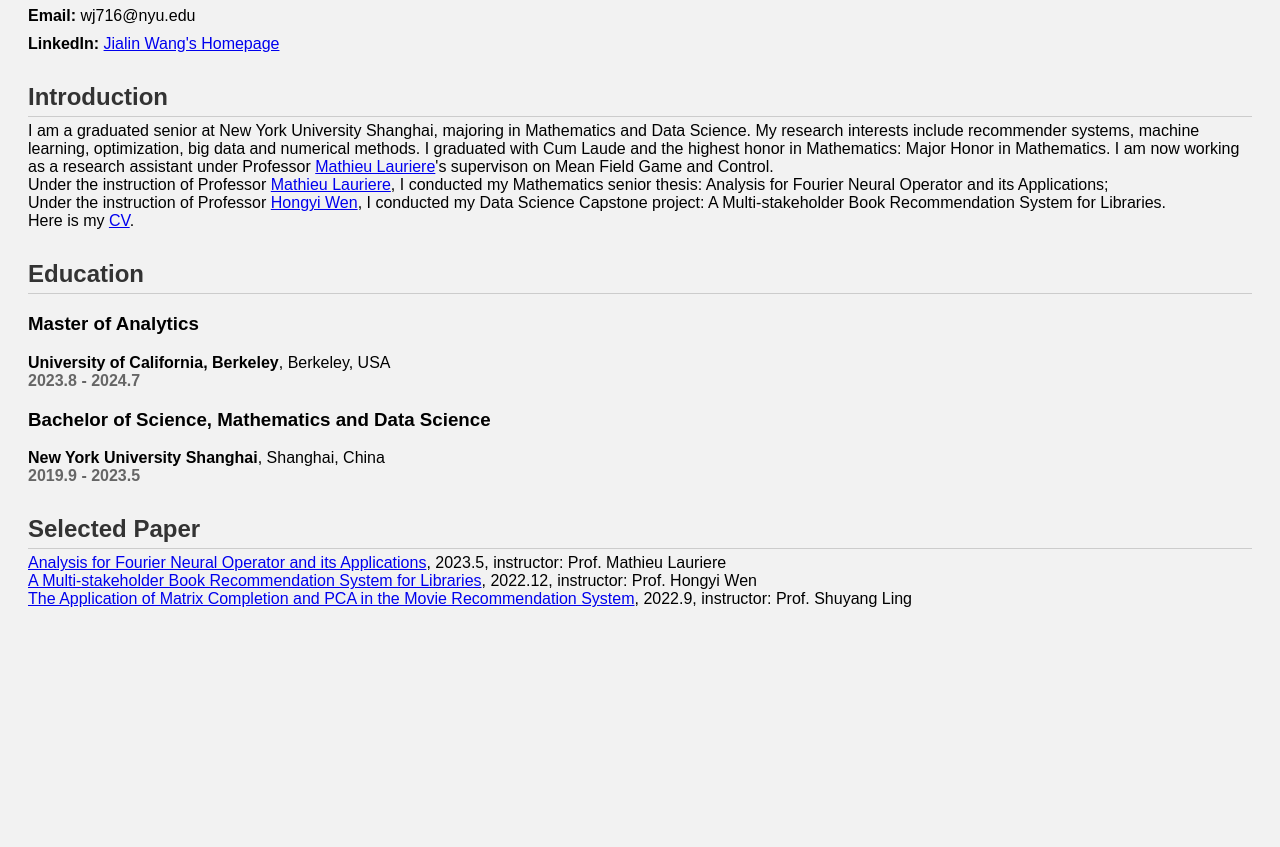
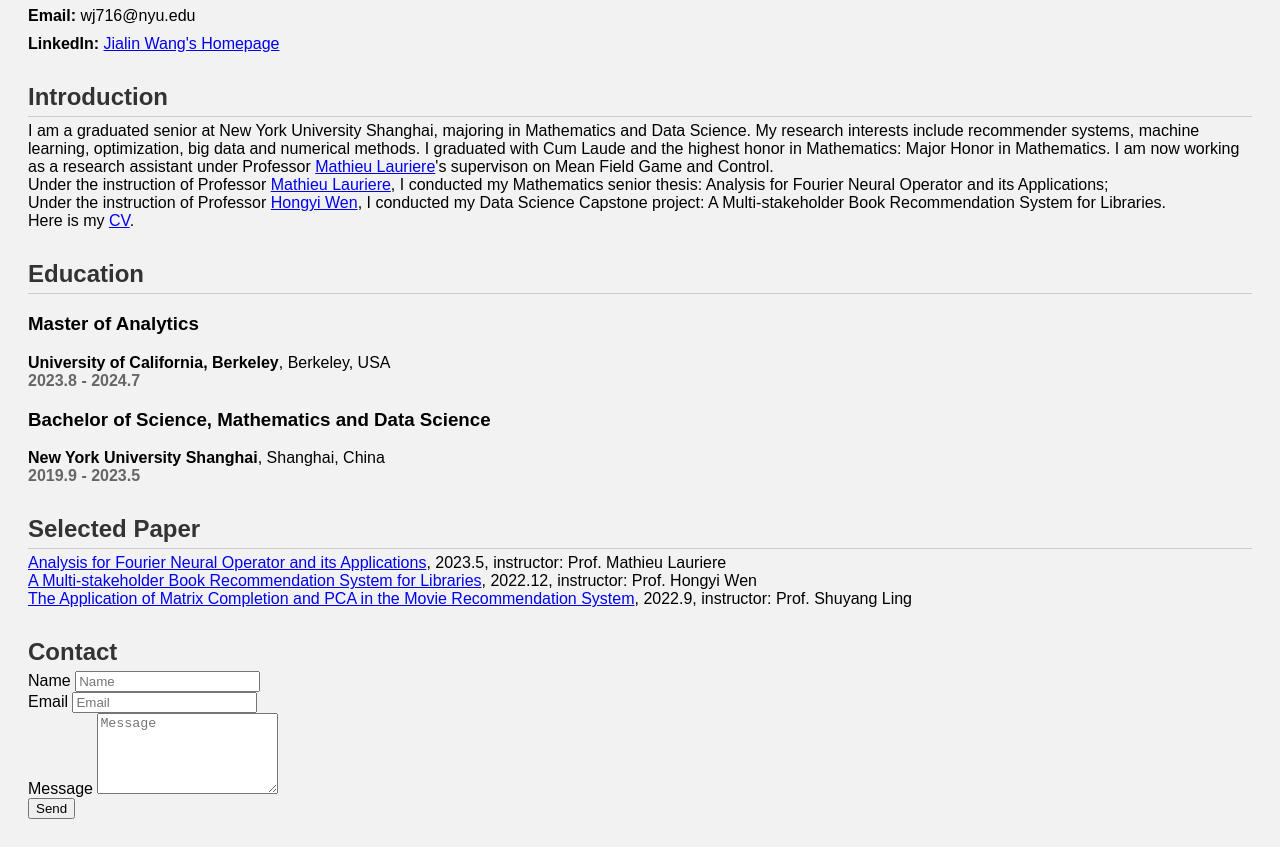
Before and after one commit to JialinWangClaire/JialinWangClaire.github.io, a plain HTML site: page index.html in a window 1280 px wide. Shown: the part 166-1013 px from the top of the page. Before the commit the page ends 832 px from the top, so only its background shows below. Drawn offline with Linux system fonts and the light colour scheme.

Commit message:
Update index.html

```diff
--- a/index.html
+++ b/index.html
@@ -106,5 +106,24 @@
       </li>
     </ul>
   </div>
+
+  <div class="mb-3">
+    <h2>Contact</h2>
+      <form name="contact" method="POST" action="https://formspree.io/f/xoqoaepa">
+        <div class="form-group form-inline">
+          <label class="sr-only" for="inputName">Name</label>
+          <input type="text" name="name" class="form-control w-100" id="inputName" placeholder="Name" required>
+        </div>
+        <div class="form-group form-inline">
+          <label class="sr-only" for="inputEmail">Email</label>
+          <input type="email" name="email" class="form-control w-100" id="inputEmail" placeholder="Email" required>
+        </div>
+        <div class="form-group">
+          <label class="sr-only" for="inputMessage">Message</label>
+          <textarea name="message" class="form-control" id="inputMessage" rows="5" placeholder="Message" required></textarea>
+        </div>
+        <button type="submit" class="btn btn-outline-primary px-3 py-2">Send</button>
+      </form>
+    </div>
 </body>
 </html>
```
